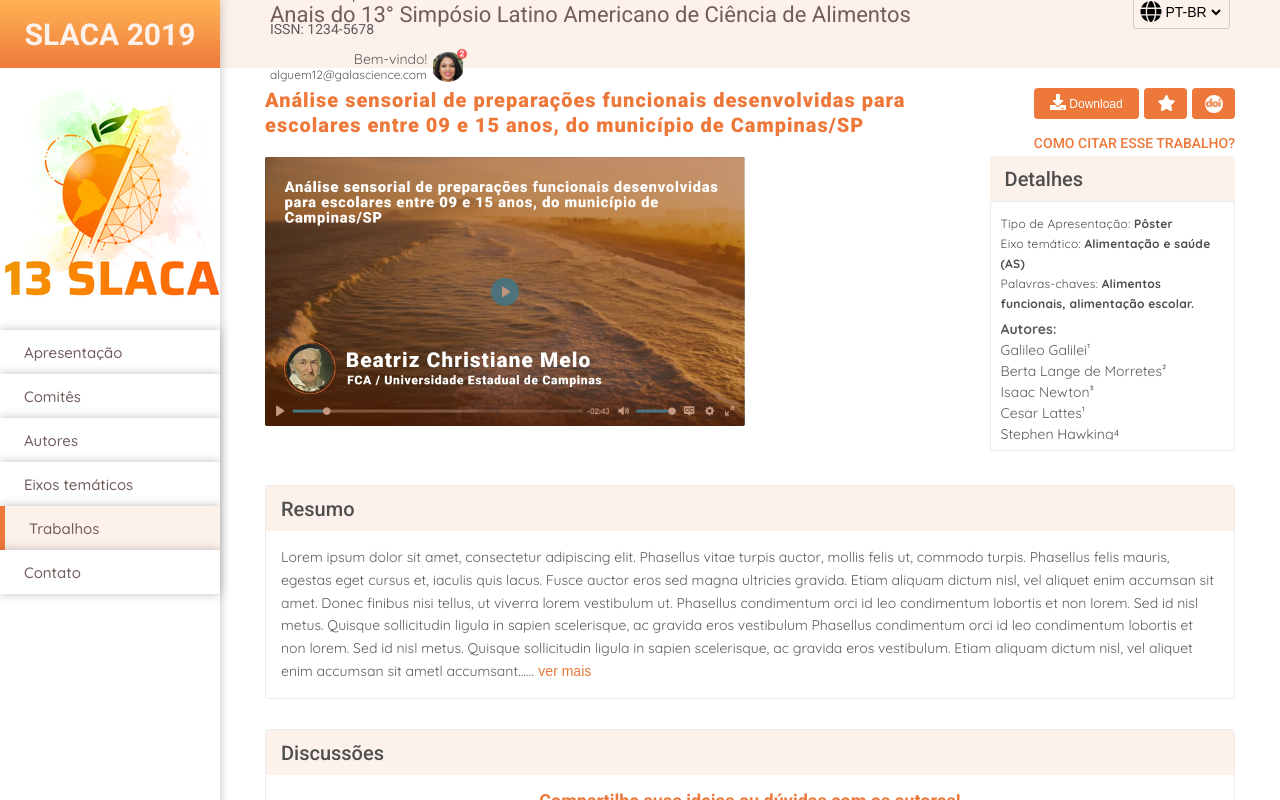
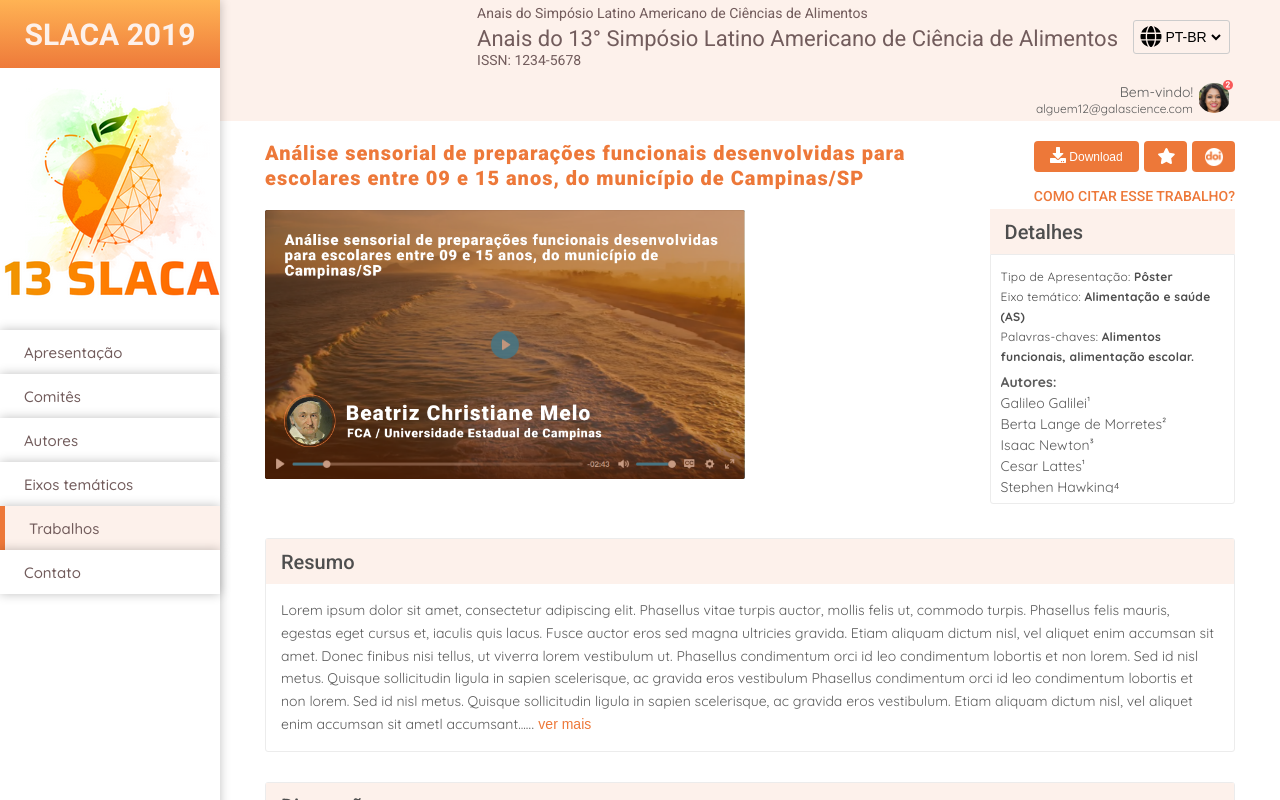
Before and after one commit to joanealves/chuva_slaca, a React (Create React App) app: page /trabalhos in a window 1280 px wide. Shown: the top 800 px of the page. Built offline with nearby package versions, Linux system fonts and the light colour scheme.

Commit message:
Header styling

```diff
--- a/package.json
+++ b/package.json
@@ -10,6 +10,7 @@
     "eslint-plugin-react-hooks": "^4.5.0-next-ddb1ab1e9-20220413",
     "react": "^18.0.0",
     "react-dom": "^18.0.0",
+    "react-icons": "^4.3.1",
     "react-router-dom": "^5.2.0",
     "react-scripts": "5.0.0",
     "styled-components": "^5.3.5",
--- a/src/components/Header.jsx
+++ b/src/components/Header.jsx
@@ -7,15 +7,51 @@ import GloboIcon from '../assets/icons/GloboIcon';
 import * as S from './Header.styles';
 
 import { Text } from '../styles/global.styles'
+import { IoMdMenu } from "react-icons/io";
 
 const Header = () => {
   return (
     <S.HeaderContainer>
+      <S.IoMdMenu>
+        <IoMdMenu color="#ffff" />
+      </S.IoMdMenu>
       <S.TextContainer>
-        <Text roboto margin="0 0 5px 0">Anais do Simpósio Latino Americano de Ciências de Alimentos</Text>
-        <Text roboto fSize="22px" textColor="var(--brown-aside)">Anais do 13° Simpósio Latino Americano de Ciência de Alimentos</Text>
-        <Text roboto>ISSN: 1234-5678</Text>
+        <Text
+          roboto
+          none
+          margin="0 0 5px 0"
+          lineHeight="16px"
+          textColor="var(--brown-aside)"
+        >
+          Anais do Simpósio Latino Americano de Ciências de Alimentos
+        </Text>
+        <Text
+          roboto
+          none
+          fSize="22px"
+          textColor="var(--brown-aside)"
+          lineHeight="26px"
+        >
+          Anais do 13° Simpósio Latino Americano de Ciência de Alimentos
+        </Text>
+        <Text
+          roboto
+          textColorMobile="var(--shape)"
+          noneDesk
+          lineHeight="16px"
+        >
+          SLACA 2019
+        </Text>
+        <Text
+          roboto
+          textColorMobile="var(--shape)"
+          textColor="var(--brown-aside)"
+          lineHeight="16px"
+        >
+          ISSN: 1234-5678
+        </Text>
       </S.TextContainer>
+      <Text textColorMobile="var(--shape)" noneDesk>Login</Text>
       <S.Language>
         <GloboIcon />
         <S.Select>
@@ -25,8 +61,8 @@ const Header = () => {
       </S.Language>
       <S.WelcomeContainer>
         <S.Welcome>
-          <Text fSizeMobile="11px">Bem-vindo!</Text>
-          <Text fSizeMobile='10px' fSize="12px">alguem12@galascience.com</Text>
+          <Text lineHeight="18px">Bem-vindo!</Text>
+          <Text fSize="12px">alguem12@galascience.com</Text>
         </S.Welcome>
         <S.ProfileImageContainer>
           <S.Profile src={profile} alt="Foto perfil de uma mulher" />
--- a/src/components/Header.styles.js
+++ b/src/components/Header.styles.js
@@ -1,32 +1,53 @@
 import styled from 'styled-components'
 
 export const HeaderContainer = styled.header`
-    background-color: var(--backgroundHeader);
     grid-area: header;
     display: flex;
-    flex-wrap: wrap;
     gap: 15px;
-    padding: 5px 50px;
-    justify-content: flex-end;
+    padding: 20px;
+    height: 68px;
+    background: var(--backgroundSlaca);
+    align-items: center;
 
-    @media (min-width:1250px) {
+    @media (min-width:768px) {
+        padding: 5px 50px;
+        justify-content: flex-end;
+        flex-wrap: wrap;
+         height: unset;
+         background: var(--backgroundHeader);
+    }
+
+    @media (min-width:1300px) {
          height: 68px;
          align-content: center;
          justify-content: space-between;
          align-items: center;
-        }
+    }
+`
+
+export const IoMdMenu = styled.div`
+ @media (min-width:768px) {
+        display: none;
+    }
+
 `
 
 export const TextContainer = styled.div`
     width: -webkit-fill-available;
+    text-align: center;
 
-    @media (min-width: 1250px) {
+    @media (min-width: 768px) {
+        width: unset;
+         text-align: unset;
+    }
+
+    @media (min-width: 1300px) {
         width: unset;
     }
 `
 
 export const Language = styled.div`
-    display: flex;
+    display: none;
     align-items: center;
     justify-content:center;
     width: auto;
@@ -37,6 +58,10 @@ export const Language = styled.div`
     @media (min-width: 600px) {
         width: 97px;
         height: 34px;
+    }
+
+    @media (min-width: 768px) {
+       display: flex;
     }
 `
 
@@ -49,8 +74,12 @@ export const Select = styled.select`
 `
 
 export const WelcomeContainer = styled.div`
-    display: flex;
+    display: none;
     gap: 5px;
+
+     @media (min-width: 768px) {
+       display: flex;
+    }
 `
 
 export const Welcome = styled.div`
--- a/src/styles/global.styles.js
+++ b/src/styles/global.styles.js
@@ -56,15 +56,19 @@ export const Text = styled.p`
     font-size: ${props => (props.fSizeMobile ? props.fSizeMobile : '12px')};
     font-weight: ${props => (props.fWeight ? props.fWeight : '400')};
     color: ${props => (props.textColor ? props.textColor : 'var(--gray-details)')};
+    color: ${props => (props.textColorMobile ? props.textColorMobile : 'var(--gray-details)')};
     margin: ${props => (props.margin ? props.margin : 'unset')};
     font-family: ${props => (props.roboto && 'Roboto')};
     font-family: ${props => (props.segoe && '"Segoe UI", Arial, sans-serif')};
     line-height: ${props => (props.lineHeight ? props.lineHeight : '15px')};
     text-align: ${props => (props.center && 'center')};
+    display: ${props => (props.none && 'none')};
 
-    @media (min-width:600px) {
-    font-size: ${props => (props.fSize ? props.fSize : '14px')};
-
+    @media (min-width: 768px) {
+        color: ${props => (props.textColor ? props.textColor : 'var(--gray-details)')};
+        font-size: ${props => (props.fSize ? props.fSize : '14px')};
+        display: block;
+        display: ${props => (props.noneDesk && 'none')};
     }
 `
 
```
Also changed, not shown: 1 other file (tests, documents, lock files or other folders).
